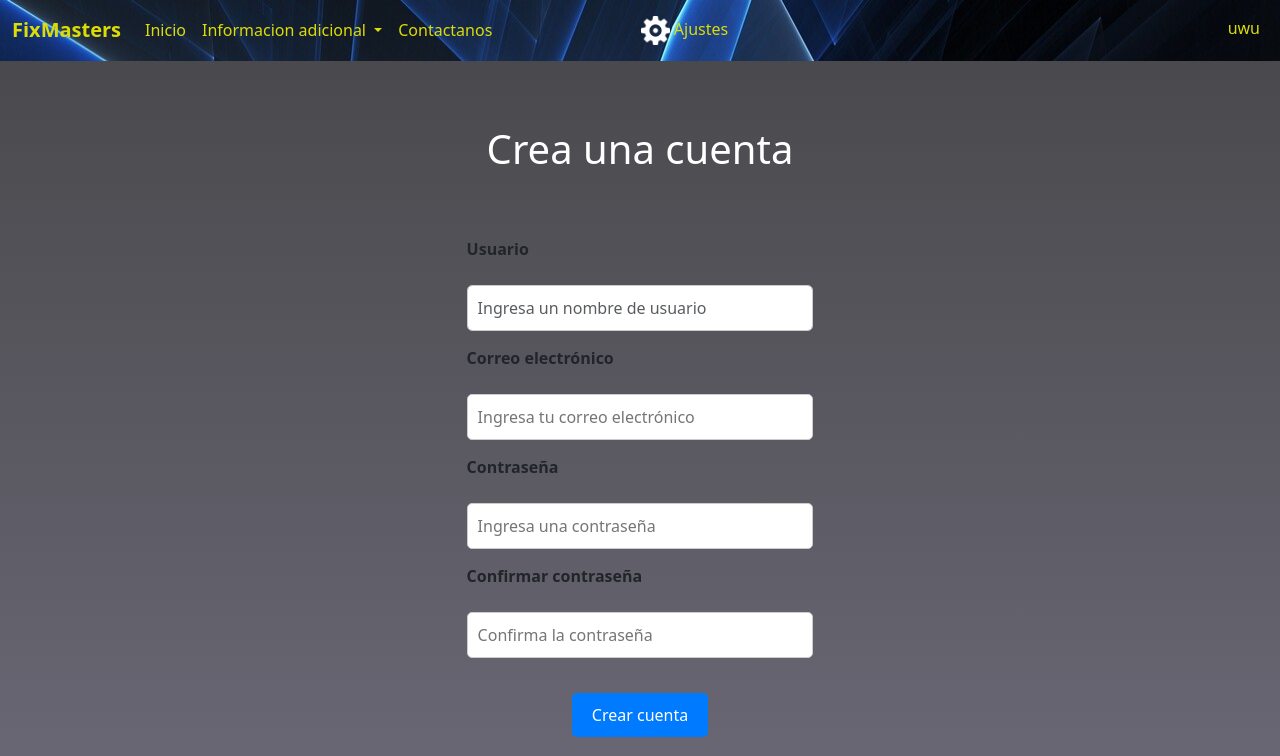
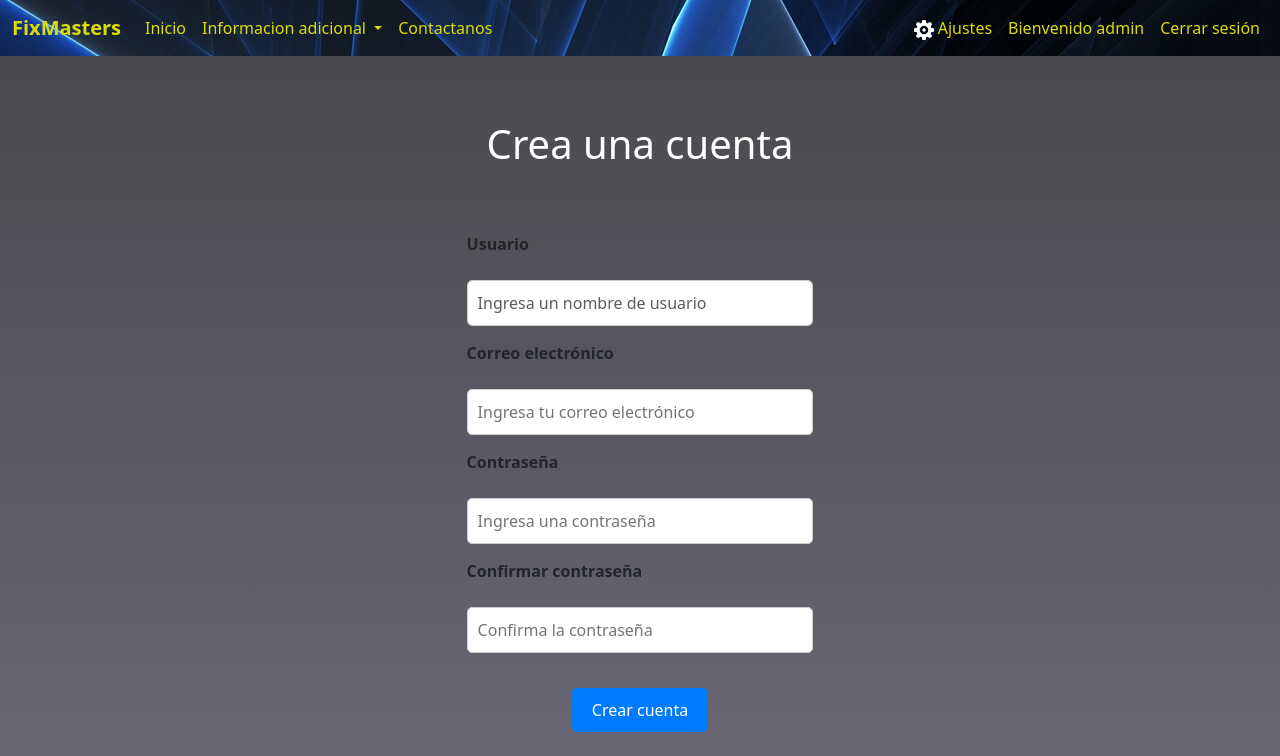
Before and after one commit to x4leqxinn/english-dj-web, a Django app: page /crearCuenta in a window 1280 px wide. Shown: the top 756 px of the page. Run offline with Django 4.2, Linux system fonts and the light colour scheme; a user stored in the database is signed in.

Commit message:
FIX: Settings web

```diff
--- a/web_prueba_ingles/templates/base.html
+++ b/web_prueba_ingles/templates/base.html
@@ -64,7 +64,7 @@
                 <ul class="navbar-nav ml-auto">
                     <li class="nav-item">
                         <a class="nav-link active seleccionClaro" href="{%url 'Usuario.html'%}"  id="letras" aria-current="page">
-                          <img src="{% static 'images/tuercaaa.png' %}" width="5%"> Ajustes
+                          <img src="{% static 'images/tuercaaa.png' %}" width="20px" height="20pz"> Ajustes
                         </a>
                       </li>
 
@@ -72,8 +72,12 @@
 
                     {% if user.is_authenticated %}
                     <li class="nav-item">
+                        <span class="nav-link seleccionClaro" id="letras" aria-current="page"
+                            href="">Bienvenido {{ user.username }}</span>
+                    </li>
+                    <li class="nav-item">
                         <a class="nav-link active seleccionClaro" id="letras" aria-current="page"
-                            href="{%url 'Crear cuenta.html'%}">uwu</a>
+                            href="{%url 'Crear cuenta.html'%}">Cerrar sesión</a>
                     </li>
                     {% else %}
                         <li class="nav-item">
@@ -83,7 +87,7 @@
 
                         <li class="nav-item">
                             <a class="nav-link active seleccionClaro" id="letras" aria-current="page"
-                                href="{%url 'Iniciar Sesion.html'%}">Iniciar Sesion  {{user.username}}</a>
+                                href="{%url 'Iniciar Sesion.html'%}">Iniciar Sesion</a>
                         </li>
                     {% endif %}
 
```
Also changed, not shown: db.sqlite3.
